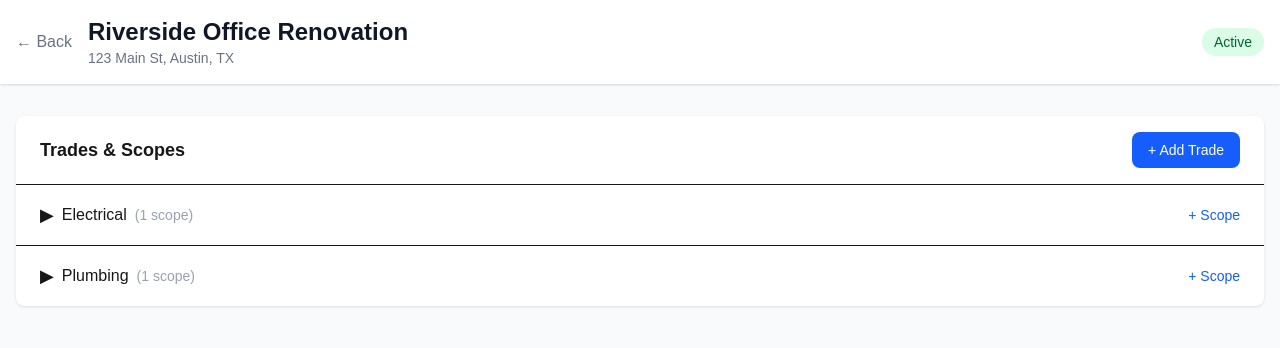
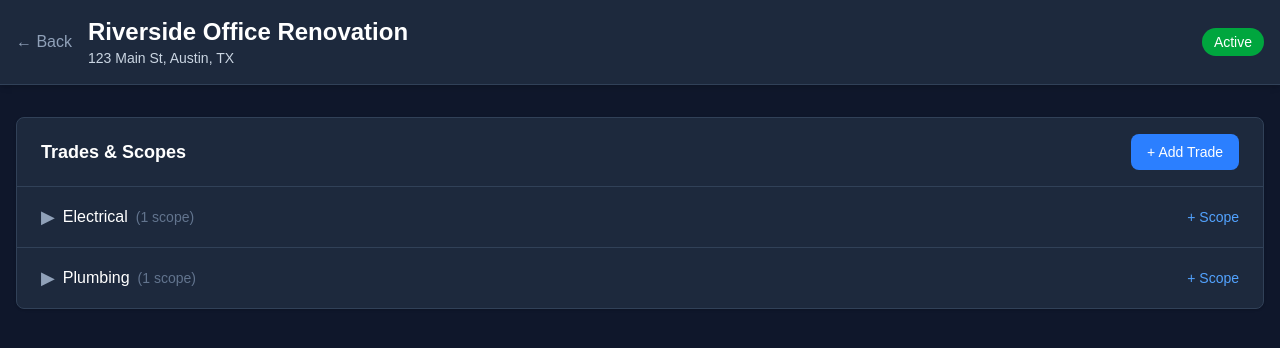
Before and after one commit to hak-tx/gc-tracker, a Next.js app: page /project/1 in a window 1280 px wide. Shown: the top 348 px of the page. Built offline with nearby package versions, Linux system fonts and the light colour scheme.

Commit message:
Dark theme for project detail page

```diff
--- a/src/app/project/[id]/page.tsx
+++ b/src/app/project/[id]/page.tsx
@@ -34,7 +34,7 @@ interface Project {
   subs: SubTrade[];
 }
 
-// Mock data (same as dashboard)
+// Mock data
 const mockProjects: Project[] = [
   {
     id: "1",
@@ -109,12 +109,12 @@ const mockProjects: Project[] = [
 ];
 
 const statusColors = {
-  active: "bg-green-100 text-green-800",
-  completed: "bg-blue-100 text-blue-800",
-  on_hold: "bg-yellow-100 text-yellow-800",
-  open: "bg-red-100 text-red-800",
-  in_progress: "bg-yellow-100 text-yellow-800",
-  resolved: "bg-green-100 text-green-800",
+  active: "bg-green-600 text-white",
+  completed: "bg-blue-600 text-white",
+  on_hold: "bg-yellow-500 text-white",
+  open: "bg-red-600 text-white",
+  in_progress: "bg-orange-500 text-white",
+  resolved: "bg-gray-600 text-white",
 };
 
 export default function ProjectPage({ params }: { params: Promise<{ id: string }> }) {
@@ -127,10 +127,10 @@ export default function ProjectPage({ params }: { params: Promise<{ id: string }
 
   if (!project) {
     return (
-      <div className="min-h-screen bg-gray-50 flex items-center justify-center">
+      <div className="min-h-screen bg-slate-900 flex items-center justify-center">
         <div className="text-center">
-          <p className="text-gray-500 mb-4">Project not found</p>
-          <Link href="/" className="text-blue-600 hover:underline">
+          <p className="text-slate-400 mb-4">Project not found</p>
+          <Link href="/" className="text-blue-400 hover:underline">
             Back to Dashboard
           </Link>
         </div>
@@ -152,22 +152,22 @@ export default function ProjectPage({ params }: { params: Promise<{ id: string }
   };
 
   return (
-    <div className="min-h-screen bg-gray-50">
+    <div className="min-h-screen bg-slate-900">
       {/* Header */}
-      <header className="bg-white shadow-sm">
+      <header className="bg-slate-800 shadow-md border-b border-slate-700">
         <div className="max-w-7xl mx-auto px-4 py-4">
           <div className="flex items-center gap-4">
             <button
               onClick={() => router.back()}
-              className="text-gray-500 hover:text-gray-700"
+              className="text-slate-400 hover:text-white"
             >
               ← Back
             </button>
             <div className="flex-1">
-              <h1 className="text-2xl font-bold text-gray-900">
+              <h1 className="text-2xl font-bold text-white">
                 {project.name}
               </h1>
-              <p className="text-gray-500 text-sm">{project.address}</p>
+              <p className="text-slate-300 text-sm">{project.address}</p>
             </div>
             <span
               className={`px-3 py-1 rounded-full text-sm font-medium ${statusColors[project.status]}`}
@@ -181,25 +181,25 @@ export default function ProjectPage({ params }: { params: Promise<{ id: string }
       {/* Main Content */}
       <main className="max-w-7xl mx-auto px-4 py-8">
         {/* Trades/Subcontractors */}
-        <div className="bg-white rounded-lg shadow">
-          <div className="px-6 py-4 border-b flex justify-between items-center">
-            <h2 className="text-lg font-semibold">Trades & Scopes</h2>
-            <button className="bg-blue-600 text-white px-4 py-2 rounded-lg hover:bg-blue-700 transition text-sm">
+        <div className="bg-slate-800 rounded-lg shadow border border-slate-700">
+          <div className="px-6 py-4 border-b border-slate-700 flex justify-between items-center">
+            <h2 className="text-lg font-semibold text-white">Trades & Scopes</h2>
+            <button className="bg-blue-500 text-white px-4 py-2 rounded-lg hover:bg-blue-600 transition text-sm font-medium">
               + Add Trade
             </button>
           </div>
 
           {project.subs.length === 0 ? (
-            <div className="px-6 py-12 text-center text-gray-500">
+            <div className="px-6 py-12 text-center text-slate-400">
               No trades added yet
             </div>
           ) : (
-            <div className="divide-y">
+            <div className="divide-y divide-slate-700">
               {project.subs.map((trade) => (
                 <div key={trade.id}>
                   {/* Trade Header */}
                   <div
-                    className="px-6 py-4 flex justify-between items-center cursor-pointer hover:bg-gray-50"
+                    className="px-6 py-4 flex justify-between items-center cursor-pointer hover:bg-slate-700 transition"
                     onClick={() =>
                       setExpandedTrade(
                         expandedTrade === trade.id ? null : trade.id
@@ -207,27 +207,27 @@ export default function ProjectPage({ params }: { params: Promise<{ id: string }
                     }
                   >
                     <div className="flex items-center gap-2">
-                      <span className="text-lg">
+                      <span className="text-lg text-slate-400">
                         {expandedTrade === trade.id ? "▼" : "▶"}
                       </span>
-                      <span className="font-medium">{trade.name}</span>
-                      <span className="text-gray-400 text-sm">
+                      <span className="font-medium text-white">{trade.name}</span>
+                      <span className="text-slate-500 text-sm">
                         ({trade.scopes.length} scope
                         {trade.scopes.length !== 1 ? "s" : ""})
                       </span>
                     </div>
-                    <button className="text-blue-600 text-sm hover:underline">
+                    <button className="text-blue-400 text-sm hover:underline">
                       + Scope
                     </button>
                   </div>
 
                   {/* Scopes */}
                   {expandedTrade === trade.id && (
-                    <div className="bg-gray-50">
+                    <div className="bg-slate-800">
                       {trade.scopes.map((scope) => (
                         <div
                           key={scope.id}
-                          className="px-6 py-3 border-t flex justify-between items-center cursor-pointer hover:bg-gray-100"
+                          className="px-6 py-3 border-t border-slate-700 flex justify-between items-center cursor-pointer hover:bg-slate-700"
                           onClick={() =>
                             setExpandedScope(
                               expandedScope === scope.id ? null : scope.id
@@ -235,15 +235,15 @@ export default function ProjectPage({ params }: { params: Promise<{ id: string }
                           }
                         >
                           <div className="flex items-center gap-2">
-                            <span className="text-gray-400">
+                            <span className="text-slate-500">
                               {expandedScope === scope.id ? "▼" : "▶"}
                             </span>
-                            <span>{scope.name}</span>
-                            <span className="text-gray-400 text-sm">
+                            <span className="text-slate-200">{scope.name}</span>
+                            <span className="text-slate-500 text-sm">
                               ({scope.punchItems.length} items)
                             </span>
                           </div>
-                          <button className="text-blue-600 text-sm hover:underline">
+                          <button className="text-blue-400 text-sm hover:underline">
                             + Punch Item
                           </button>
                         </div>
@@ -254,26 +254,26 @@ export default function ProjectPage({ params }: { params: Promise<{ id: string }
                         trade.scopes.map(
                           (scope) =>
                             expandedScope === scope.id && (
-                              <div key={scope.id} className="bg-gray-100">
+                              <div key={scope.id} className="bg-slate-750">
                                 {scope.punchItems.length === 0 ? (
-                                  <div className="px-8 py-4 text-gray-500 text-sm">
+                                  <div className="px-8 py-4 text-slate-500 text-sm">
                                     No punch items
                                   </div>
                                 ) : (
                                   scope.punchItems.map((item) => (
                                     <div
                                       key={item.id}
-                                      className="px-8 py-3 border-t flex justify-between items-start"
+                                      className="px-8 py-3 border-t border-slate-700 flex justify-between items-start"
                                     >
                                       <div>
-                                        <p className="text-sm font-medium">
+                                        <p className="text-sm font-medium text-slate-200">
                                           {item.description}
                                         </p>
-                                        <p className="text-gray-400 text-xs mt-1">
+                                        <p className="text-slate-500 text-xs mt-1">
                                           {formatTimestamp(item.timestamp)}
                                         </p>
                                         {item.photos.length > 0 && (
-                                          <p className="text-blue-600 text-xs mt-1">
+                                          <p className="text-blue-400 text-xs mt-1">
                                             📷 {item.photos.length} photo
                                             {item.photos.length !== 1 ? "s" : ""}
                                           </p>
```
